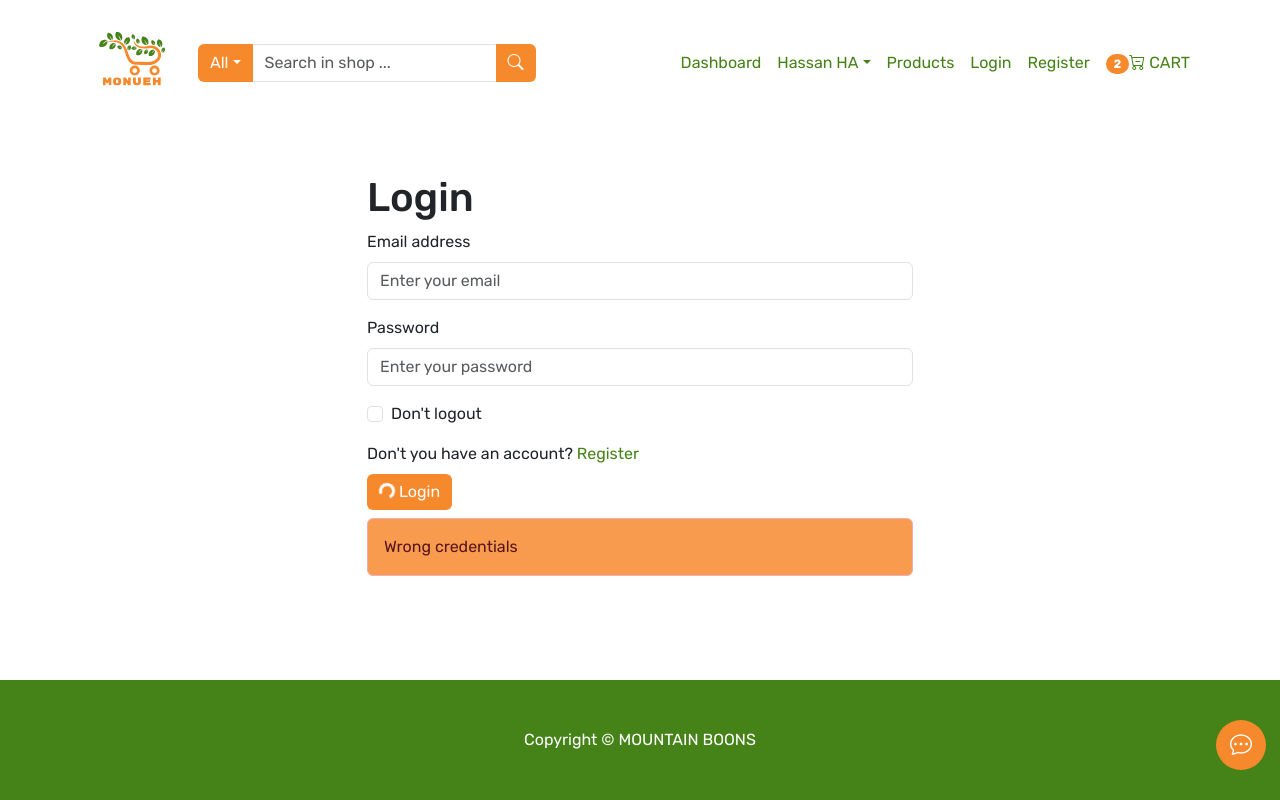
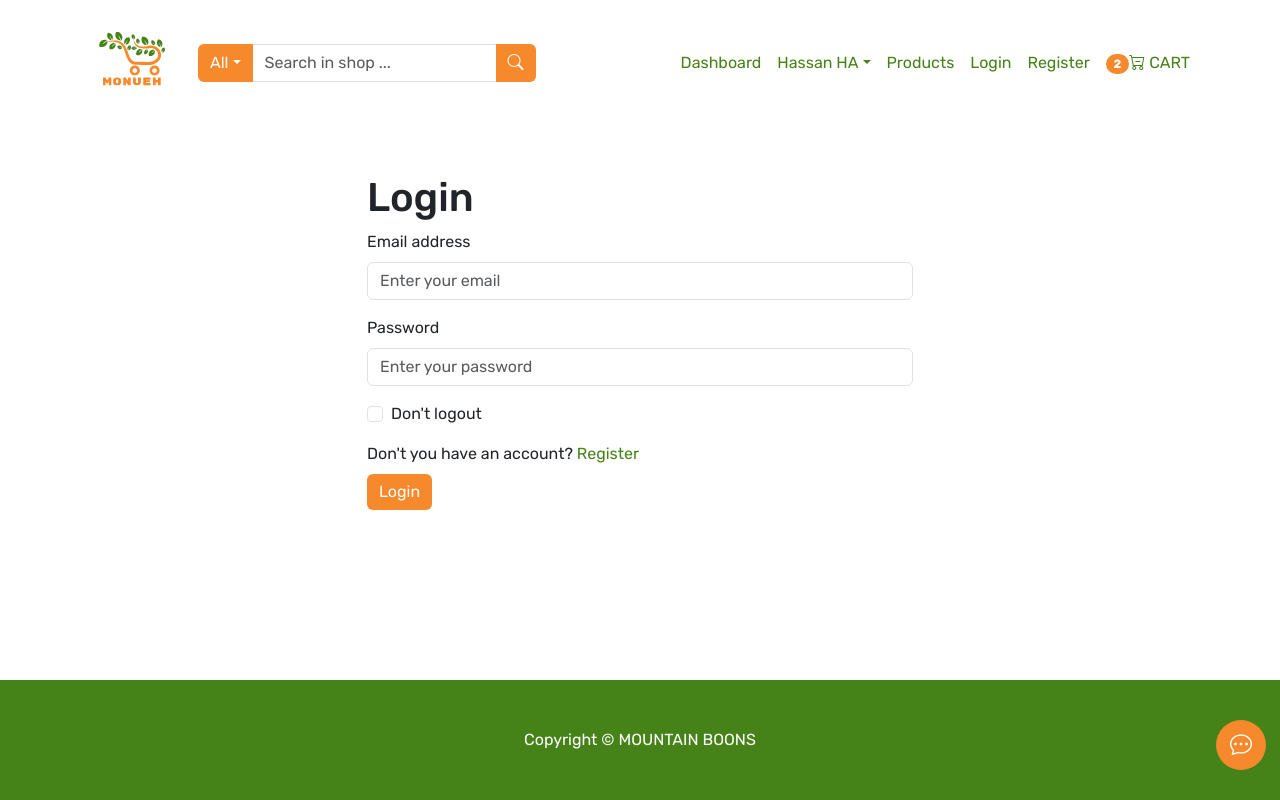
Before and after one commit to Final-project-3Ha/Front-end, a React (Create React App) app in the folder ecommerce/: page /login in a window 1280 px wide. Built offline with nearby package versions, Linux system fonts and the light colour scheme.

Commit message:
Edit spinner and Alert in loginPage

```diff
--- a/ecommerce/src/App.css
+++ b/ecommerce/src/App.css
@@ -89,7 +89,31 @@ a:hover {
 }
 
 .form-select:focus {
-  border-color: var(--accentColor)!important;
+  /* border-color: var(--accentColor)!important; */
   outline: 0;
   box-shadow: 0 0 0 0.1.5rem var(--accentColor) !important;
 }
+
+.form-check-input:checked {
+  background-color: var(--accentColor) !important;
+  border-color: var(--accentColor) !important;
+}
+
+.was-validated .form-check-input:valid, .form-check-input.is-valid {
+  border-color: var(--accentColor) !important;
+}
+
+/* .form-check-input:active {
+  filter: var(--accentColorHover) !important;
+} */
+
+.form-check-input {
+  --bs-form-check-bg: var(--bs-body-bg);
+
+  /* border: var(--accentColor) solid var(--accentColor)!important;  */
+}
+
+
+.was-validated .form-check-input:valid ~ .form-check-label, .form-check-input.is-valid ~ .form-check-label {
+  color: black !important;
+}
--- a/ecommerce/src/components/productCarousel/ProductCarouselComponent.js
+++ b/ecommerce/src/components/productCarousel/ProductCarouselComponent.js
@@ -18,6 +18,7 @@ function ProductCarouselComponent() {
             height: "90vh",
             objectFit: "cover",
             filter: "brightness(50%)",
+            speed: 1000
           }}
           src="/images/Carousel/pexels-2.jpg"
           alt="First slide"
--- a/ecommerce/src/pages/components/LoginPageComponent.js
+++ b/ecommerce/src/pages/components/LoginPageComponent.js
@@ -5,6 +5,11 @@ import Spinner from "react-bootstrap/Spinner";
 
 function LoginPageComponent({ loginUserApiRequest }) {
   const [validated, setValidated] = useState(false);
+  const [loginUserResponseState, setLoginUserResponseState] = useState({
+    success: "",
+    error: "",
+    loading: false,
+  });
 
   const handleSubmit = (event) => {
     event.preventDefault();
@@ -15,16 +20,22 @@ function LoginPageComponent({ loginUserApiRequest }) {
     const password = form.password.value;
     const doNotLogout = form.doNotLogout.checked;
 
-
     if (event.currentTarget.checkValidity() === true && email && password) {
+      setLoginUserResponseState({ loading: true });
       loginUserApiRequest(email, password, doNotLogout)
-          .then((res) => console.log(res))
+        .then((res) => {
+          setLoginUserResponseState({
+            success: res.success,
+            loading: false,
+            error: "",
+          });
+        })
         .catch((er) =>
-            console.log(
-              er.response.data.message
+          setLoginUserResponseState({
+            error: er.response.data.message
               ? er.response.data.message
-                : er.response.data
-            )
+              : er.response.data,
+          })
         );
     }
 
@@ -73,6 +84,8 @@ function LoginPageComponent({ loginUserApiRequest }) {
             </Row>
 
             <Button className="mb-2" type="submit">
+              {loginUserResponseState &&
+              loginUserResponseState.loading === true ? (
                 <Spinner
                   as="span"
                   animation="border"
@@ -81,10 +94,19 @@ function LoginPageComponent({ loginUserApiRequest }) {
                   aria-hidden="true"
                   className="me-1"
                 />
+              ) : (
+                ""
+              )}
               Login
             </Button>
-            <Alert show={true} variant="danger">
-              Wrong credentials{" "}
+            <Alert
+              show={
+                loginUserResponseState &&
+                loginUserResponseState.error === "wrong credentials"
+              }
+              variant="danger"
+            >
+              Wrong credentials
             </Alert>
           </Form>
         </Col>
```
Lines whose indentation alone changed are shown as unchanged.
